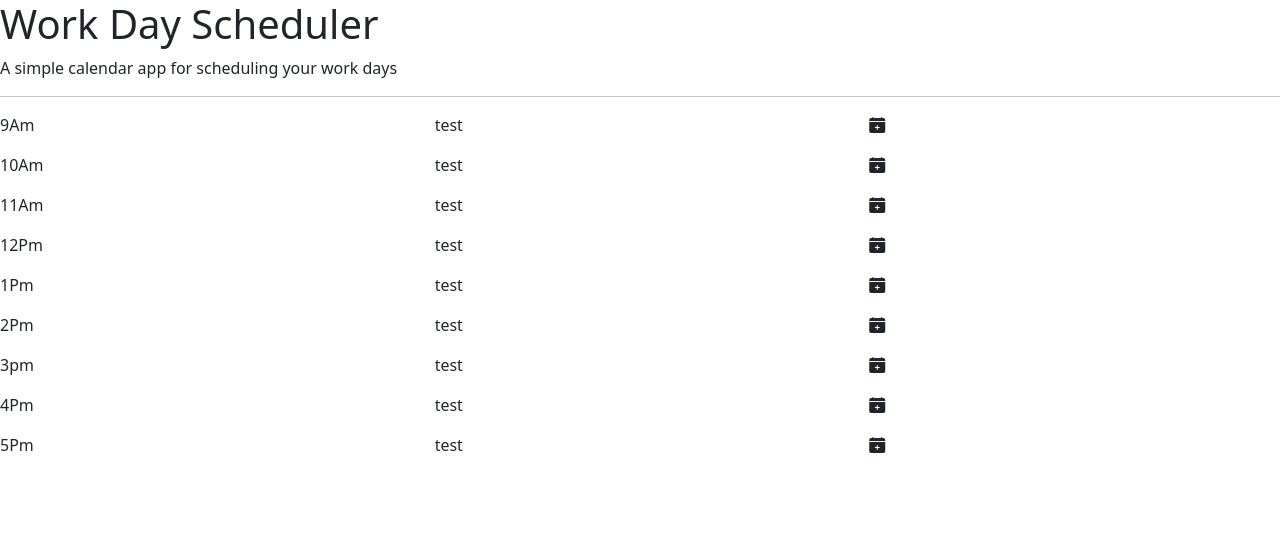
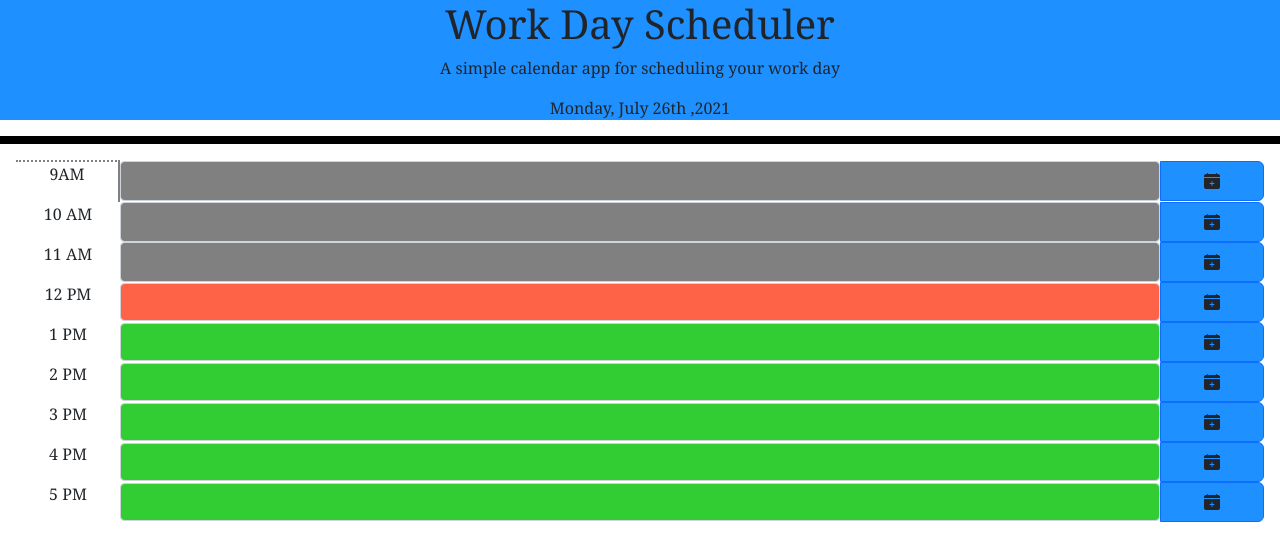
Before and after one commit to billgeng/UT06-2021-BG-Challenge5, a plain HTML site: page index.html in a window 1280 px wide. Drawn offline with nearby package versions, Linux system fonts and the light colour scheme.

Commit message:
change the js

```diff
--- a/assets/script.js
+++ b/assets/script.js
@@ -0,0 +1,42 @@
+var timerCurrent = moment().format("dddd, MMMM Do ,YYYY");
+var timer = document.querySelector('#timer');
+timer.innerText = timerCurrent;
+
+const schedulerText9Input = document.querySelector('#text-9');
+const text = [];
+const submitButton = document.querySelector('#submitBtn');
+const storedInput = localStorage.getItem('scheduleinput');
+
+
+schedulerText9Input.addEventListener('input',schedule => {
+    text.textContent = schedule.target.value;
+
+})
+
+
+const saveToLocalStorage = () => {
+    localStorage.setItem('scheduleinput', text.textContent);
+}
+
+submitButton.addEventListener('click',saveToLocalStorage);
+
+document.getElementById('#text-9').innerHTML = storedInput;
+
+
+console.log(storedInput);
+
+
+
+
+
+
+
+
+var schedulerText10Input = document.querySelector('#text-10');
+var schedulerText11Input = document.querySelector('#text-11');
+var schedulerText12Input = document.querySelector('#text-12');
+var schedulerText13Input = document.querySelector('#text-13');
+var schedulerText14Input = document.querySelector('#text-14');
+var schedulerText15Input = document.querySelector('#text-15');
+var schedulerText16Input = document.querySelector('#text-16');
+var schedulerText17Input = document.querySelector('#text-17');
--- a/assets/style.css
+++ b/assets/style.css
@@ -0,0 +1,53 @@
+* {
+  box-sizing: border-box;
+  font-family: Georgia, "Times New Roman", Times, serif;
+  justify-content: space-between;
+  text-align: center;
+}
+.header-container {
+  background-color: dodgerblue;
+  padding: 0;
+  margin: 0;
+}
+#scheduler-container {
+  padding: 1rem;
+  margin-top: 1rem;
+  border-top: black solid 0.5rem;
+  width: 100%;
+  height: 100%;
+}
+#9-row,
+#13-row {
+  padding: 10px;
+  margin: 20px;
+}
+#hour-box {
+  border-color: grey;
+  border: 4px;
+  border-top: grey dotted 2px;
+  border-right: grey solid 2px;
+}
+
+#Btn-box {
+  background-color: dodgerblue;
+  border-end-end-radius: 6px;
+  border-top-right-radius: 6px;
+}
+#submitBtn {
+  width: 100%;
+}
+
+.morning-text {
+  background-color: grey;
+  width: 100%;
+  height: 5vh;
+  color: honeydew;
+}
+
+.lunch-text {
+  background-color: tomato;
+}
+
+.after-text {
+  background-color: limegreen;
+}
--- a/index.html
+++ b/index.html
@@ -3,126 +3,133 @@
 <head>
     <meta charset='utf-8'>
     <meta http-equiv='X-UA-Compatible' content='IE=edge'>
-    <title>Work Scheduler</title>
+    <title>Work Day Scheduler</title>
     <meta name='viewport' content='width=device-width, initial-scale=1'>
     <link href="https://cdn.jsdelivr.net/npm/bootstrap@5.0.2/dist/css/bootstrap.min.css" rel="stylesheet" integrity="sha384-EVSTQN3/azprG1Anm3QDgpJLIm9Nao0Yz1ztcQTwFspd3yD65VohhpuuCOmLASjC" crossorigin="anonymous">
     <link rel="stylesheet" href="https://cdn.jsdelivr.net/npm/bootstrap-icons@1.5.0/font/bootstrap-icons.css">
     <link rel='stylesheet' type='text/css' media='screen' href='./assets/style.css'>
-    <script src='./assets/script.js'></script>
+    <script src="https://cdnjs.cloudflare.com/ajax/libs/jquery/3.2.1/jquery.min.js"></script>
+    <script src="https://cdnjs.cloudflare.com/ajax/libs/moment.js/2.29.1/moment.min.js" integrity="sha512-qTXRIMyZIFb8iQcfjXWCO8+M5Tbc38Qi5WzdPOYZHIlZpzBHG3L3by84BBBOiRGiEb7KKtAOAs5qYdUiZiQNNQ==" crossorigin="anonymous" referrerpolicy="no-referrer"></script>
 </head>
 <body>
     <div class="header-container" id="header">
-        <div class="text-title">
+        <div class="text">
             <h1> Work Day Scheduler</h1>
-            <p> A simple calendar app for scheduling your work days </p>
+            <p> A simple calendar app for scheduling your work day </p>
 
-            <div class="timer" id="timer"></div>
+            <div class="timer" id="timer">timer</div>
 
         </div>
     </div>
-
-    <hr>
-
-    <div class="scheduler-container" id="scheduler">
-       <div id="9-row" class="row">
-           <div class="col-sm-4">
-               9Am
+    <div class="container-fluid" id="scheduler-container">
+       <div id="9-row" class="row g-0 align-items-center ">
+           <div id="hour-box" class="col-md-1">
+               <p >9AM</p>
            </div>
-           <div class="col-sm-4">
-            <p>test</p>
+           <div id="text-box" class="col-10">
+           <input id ="text-9" type="text" class="form-control morning-text" name = "scheduleText" />
         </div>
-        <div class="col-sm-4">
-            <i id="Add-button" class="bi bi-calendar-plus-fill"></i>
+        <div class="col-md-1 border boreder-2 border-primary" id="Btn-box">
+            <button id="submitBtn" class="btn" ><i id="Add-button" class="bi bi-calendar-plus-fill"></i></button>
         </div>
        </div>
-       <div id="10-row" class="row">
-        <div class="col-sm-4">
-            10Am
+
+       <div id="10-row" class="row g-0 align-items-center">
+        <div class="col-md-1">
+           <p>10 AM</p>
         </div>
-        <div class="col-sm-4">
-         <p>test</p>
+        <div id="text-box" class="col-md-10">
+            <input id ="text-10" type="text" class="form-control morning-text">
      </div>
-     <div class="col-sm-4">
-         <i id="Add-button" class="bi bi-calendar-plus-fill"></i>
+     <div class="col-md-1 border boreder-2 border-primary" id="Btn-box">
+        <button id="submitBtn" class="btn"><i id="Add-button" class="bi bi-calendar-plus-fill"></i></button>
     </div>
     </div>
-    <div id="11-row" class="row">
-        <div class="col-sm-4">
-            11Am
+
+    <div id="11-row" class="row g-0 align-items-center">
+        <div class="col-md-1">
+           <p>11 AM</p>
         </div>
-        <div class="col-sm-4">
-         <p>test</p>
+        <div id="text-box" class="col-md-10">
+            <input id ="text-11" type="text" class="form-control morning-text">
      </div>
-     <div class="col-sm-4">
-         <i id="Add-button" class="bi bi-calendar-plus-fill"></i>
+     <div class="col-md-1 border boreder-2 border-primary" id="Btn-box">
+        <button id="submitBtn" class="btn"><i id="Add-button" class="bi bi-calendar-plus-fill"></i></button>
     </div>
     </div>
-    <div id="12-row" class="row">
-        <div class="col-sm-4">
-            12Pm
+
+    <div id="12-row" class="row g-0 align-items-center">
+        <div class="col-md-1">
+           <p> 12 PM</p>
         </div>
-        <div class="col-sm-4">
-         <p>test</p>
+        <div id="lunch-box"class="col-md-10">
+            <input id ="text-12" type="text" class="form-control lunch-text">
      </div>
-     <div class="col-sm-4">
-         <i id="Add-button" class="bi bi-calendar-plus-fill"></i>
+     <div class="col-md-1 border boreder-2 border-primary" id="Btn-box">
+        <button id="submitBtn" class="btn"><i id="Add-button" class="bi bi-calendar-plus-fill"></i></button>
     </div>
     </div>
-    <div id="13-row" class="row">
-        <div class="col-sm-4">
-            1Pm
+
+    <div id="13-row" class="row g-0 align-items-center">
+        <div class="col-md-1">
+           <p>1 PM</p>
         </div>
-        <div class="col-sm-4">
-         <p>test</p>
+        <div id="afterText-box" class="col-md-10">
+            <input id ="text-13" type="text" class="form-control after-text">
      </div>
-     <div class="col-sm-4">
-         <i id="Add-button" class="bi bi-calendar-plus-fill"></i>
+     <div class="col-md-1 border boreder-2 border-primary" id="Btn-box">
+        <button id="submitBtn" class="btn"><i id="Add-button" class="bi bi-calendar-plus-fill"></i></button>
     </div>
     </div>
-    <div id="14-row" class="row">
-        <div class="col-sm-4">
-            2Pm
+
+    <div id="14-row" class="row g-0 align-items-center">
+        <div class="col-md-1">
+           <p> 2 PM</p>
         </div>
-        <div class="col-sm-4">
-         <p>test</p>
+        <div id="afterText-box" class="col-md-10">
+            <input id ="text-14" type="text" class="form-control after-text">
      </div>
-     <div class="col-sm-4">
-         <i id="Add-button" class="bi bi-calendar-plus-fill"></i>
+     <div class="col-md-1 border boreder-2 border-primary" id="Btn-box">
+        <button id="submitBtn" class="btn"><i id="Add-button" class="bi bi-calendar-plus-fill"></i></button>
     </div>
     </div>
-    <div id="15-row" class="row">
-        <div class="col-sm-4">
-            3pm
+
+    <div id="15-row" class="row g-0 align-items-center">
+        <div class="col-md-1">
+           <p>3 PM</p>
         </div>
-        <div class="col-sm-4">
-         <p>test</p>
+        <div id="afterText-box" class="col-md-10">
+            <input id ="text-15" type="text" class="form-control after-text">
      </div>
-     <div class="col-sm-4">
-         <i id="Add-button" class="bi bi-calendar-plus-fill"></i>
+     <div class="col-md-1 border boreder-2 border-primary" id="Btn-box">
+        <button id="submitBtn" class="btn"><i id="Add-button" class="bi bi-calendar-plus-fill"></i></button>
     </div>
     </div>
-    <div id="16-row" class="row">
-        <div class="col-sm-4">
-            4Pm
+
+    <div id="16-row" class="row g-0 align-items-center">
+        <div class="col-md-1">
+           <p>4 PM</p>
         </div>
-        <div class="col-sm-4">
-         <p>test</p>
+        <div id="afterText-box" class="col-md-10">
+            <input id ="text-16" type="text" class="form-control after-text">
      </div>
-     <div class="col-sm-4">
-         <i id="Add-button" class="bi bi-calendar-plus-fill"></i>
+     <div class="col-md-1 border boreder-2 border-primary" id="Btn-box">
+        <button id="submitBtn" class="btn"><i id="Add-button" class="bi bi-calendar-plus-fill"></i></button>
     </div>
     </div>
-    <div id="17-row" class="row">
-        <div class="col-sm-4">
-            5Pm
+
+    <div id="17-row" class="row g-0 align-items-center">
+        <div class="col-md-1">
+           <p>5 PM</p>
         </div>
-        <div class="col-sm-4">
-         <p>test</p>
+        <div id="afterText-box"class="col-md-10">
+            <input id ="text-17" type="text" class="form-control after-text">
      </div>
-     <div class="col-sm-4">
-         <i id="Add-button" class="bi bi-calendar-plus-fill"></i>
+     <div class="col-md-1 border boreder-2 border-primary" id="Btn-box">
+        <button id="submitBtn" class="btn"><i id="Add-button" class="bi bi-calendar-plus-fill"></i></button>
     </div>
      </div>
     </div>
+    <script src='./assets/script.js'></script>
 </body>
 </html>
```
Lines whose indentation alone changed are shown as unchanged.
